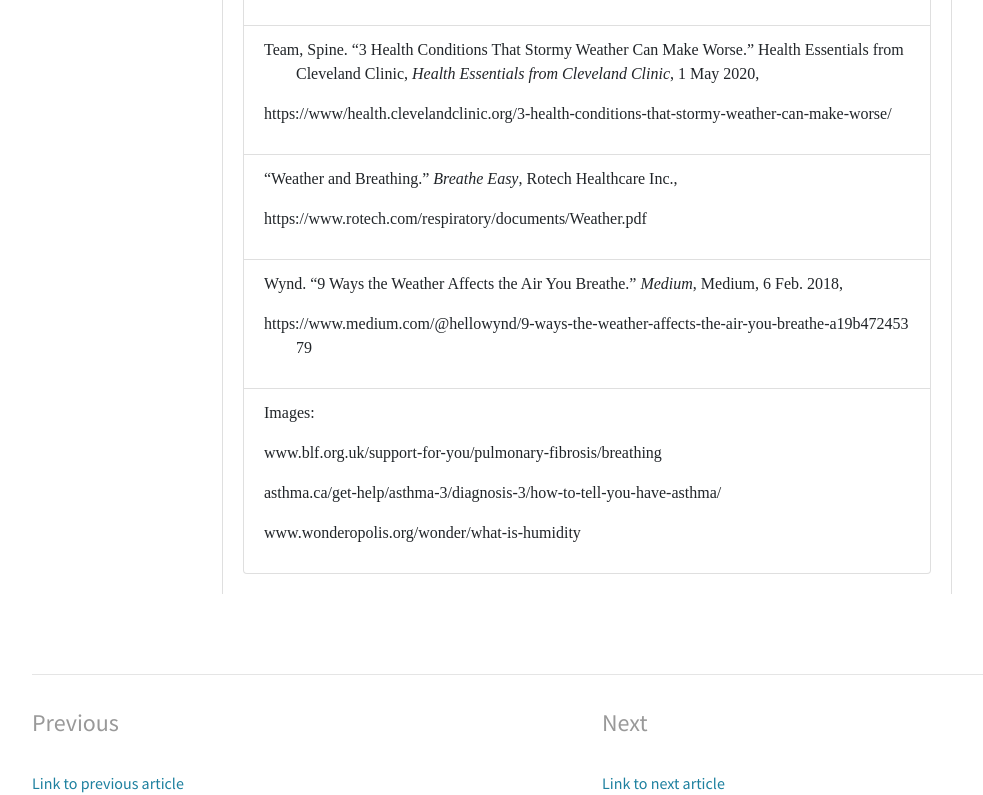
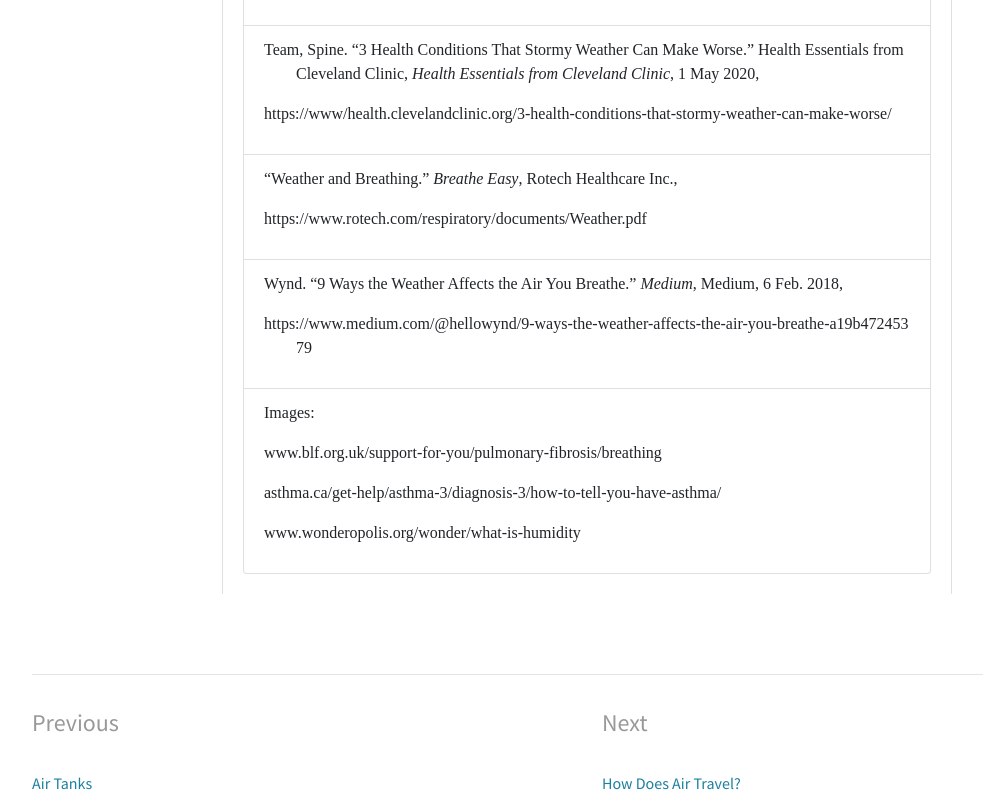
Before and after one commit to lydiay3590/periodical-2020, a website: page article/air-quality-and-weather.html in a window 1280 px wide. Shown: the part 3359-4154 px from the top of the page, without its empty margins (53-1036 px from the left). Drawn offline with Linux system fonts and the light colour scheme.

Commit message:
change article link names in amir's article

```diff
--- a/article/air-quality-and-weather.html
+++ b/article/air-quality-and-weather.html
@@ -160,7 +160,7 @@
           <div class="prev-nav">
             <a href="air-tanks.html" rel="prev">
               <span>Previous</span>
-              Link to previous article
+              Air Tanks
             </a>
           </div>
         </div>
@@ -168,7 +168,7 @@
           <div class="next-nav">
             <a href="how-does-air-travel.html" rel="next">
               <span>Next</span>
-              Link to next article
+              How Does Air Travel?
             </a>
           </div>
         </div>
```
